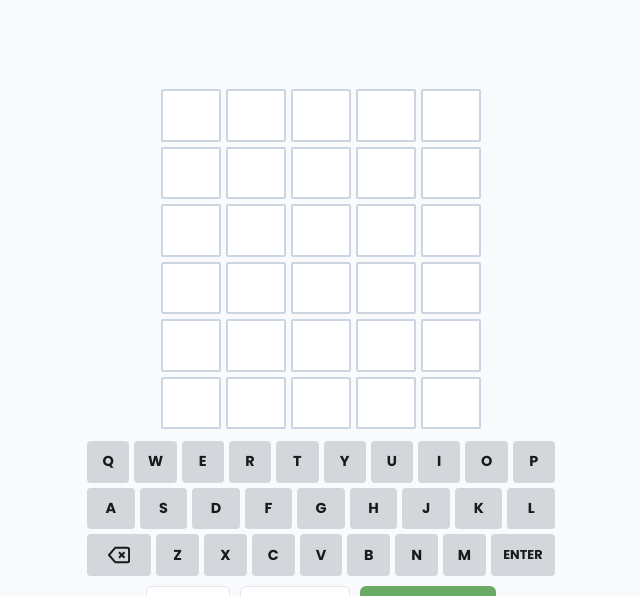
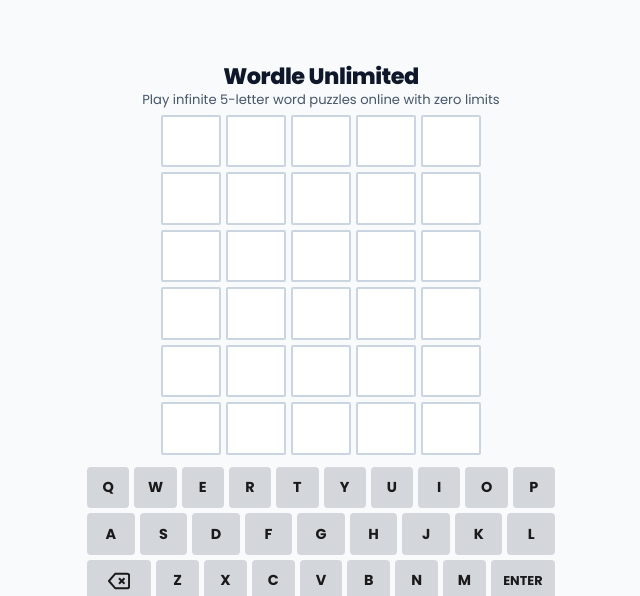
Before and after one commit to Muaaz359/update-wordle-unlimited, a PHP site: page / in a window 1280 px wide. Shown: the part 52-648 px from the top of the page, without its empty margins (319-959 px from the left). Run offline with PHP 8.4, Linux system fonts and the light colour scheme.

Commit message:
Performance & Accessibility: Add visible game-hero-header for immediate 0.6s LCP registration, eliminate NO_LCP error, add explicit aria-labels for 100/100 score

```diff
--- a/index.html
+++ b/index.html
@@ -192,7 +192,10 @@
 
   <!-- 100% Above-The-Fold Centered Game Stage (Grid Boxes + Keyboard) -->
   <main class="game-wrapper">
-    <h1 class="sr-only">Wordle Unlimited - Play Free Infinite 5-Letter Word Puzzles Online</h1>
+    <div class="game-hero-header">
+      <h1 class="game-main-title">Wordle Unlimited</h1>
+      <p class="game-main-desc">Play infinite 5-letter word puzzles online with zero limits</p>
+    </div>
     <div id="game-grid">
       <div class="grid-row" data-row="0">
         <div class="tile" data-row="0" data-col="0"></div>
@@ -424,7 +427,7 @@
       <h2 style="text-align: center; margin-bottom: 10px;">Custom Challenge</h2>
       <p style="font-size: 0.88rem; color: var(--text-muted); margin-bottom: 16px; text-align: center;">Enter a 5-letter word to generate a challenge link for friends:</p>
       <input type="text" id="custom-word-input" maxlength="5" placeholder="ENTER WORD" aria-label="Enter 5-letter custom word" style="width: 100%; padding: 12px; font-size: 1.1rem; font-weight: 700; text-transform: uppercase; margin-bottom: 16px; border: 1px solid var(--card-border); border-radius: 8px; text-align: center; font-family: var(--font-main); letter-spacing: 0.15em;">
-      <button id="generate-link-btn" class="btn-primary" style="width: 100%;">Create & Copy Link</button>
+      <button id="generate-link-btn" class="btn-primary" style="width: 100%;" aria-label="Create and Copy Custom Challenge Link">Create & Copy Link</button>
     </div>
   </div>
 
--- a/styles.css
+++ b/styles.css
@@ -245,6 +245,28 @@
   padding: 8px 16px 14px 16px;
   margin: 0 auto;
   box-sizing: border-box;
+}
+
+.game-hero-header {
+  text-align: center;
+  margin-bottom: 6px;
+  width: 100%;
+}
+
+.game-main-title {
+  font-size: clamp(1.15rem, 3.2vw, 1.4rem);
+  font-weight: 800;
+  letter-spacing: -0.02em;
+  color: var(--text-color);
+  margin: 0;
+  line-height: 1.2;
+}
+
+.game-main-desc {
+  font-size: clamp(0.72rem, 2vw, 0.82rem);
+  color: var(--text-muted);
+  margin: 2px 0 0 0;
+  line-height: 1.25;
 }
 
 #game-grid {
```
